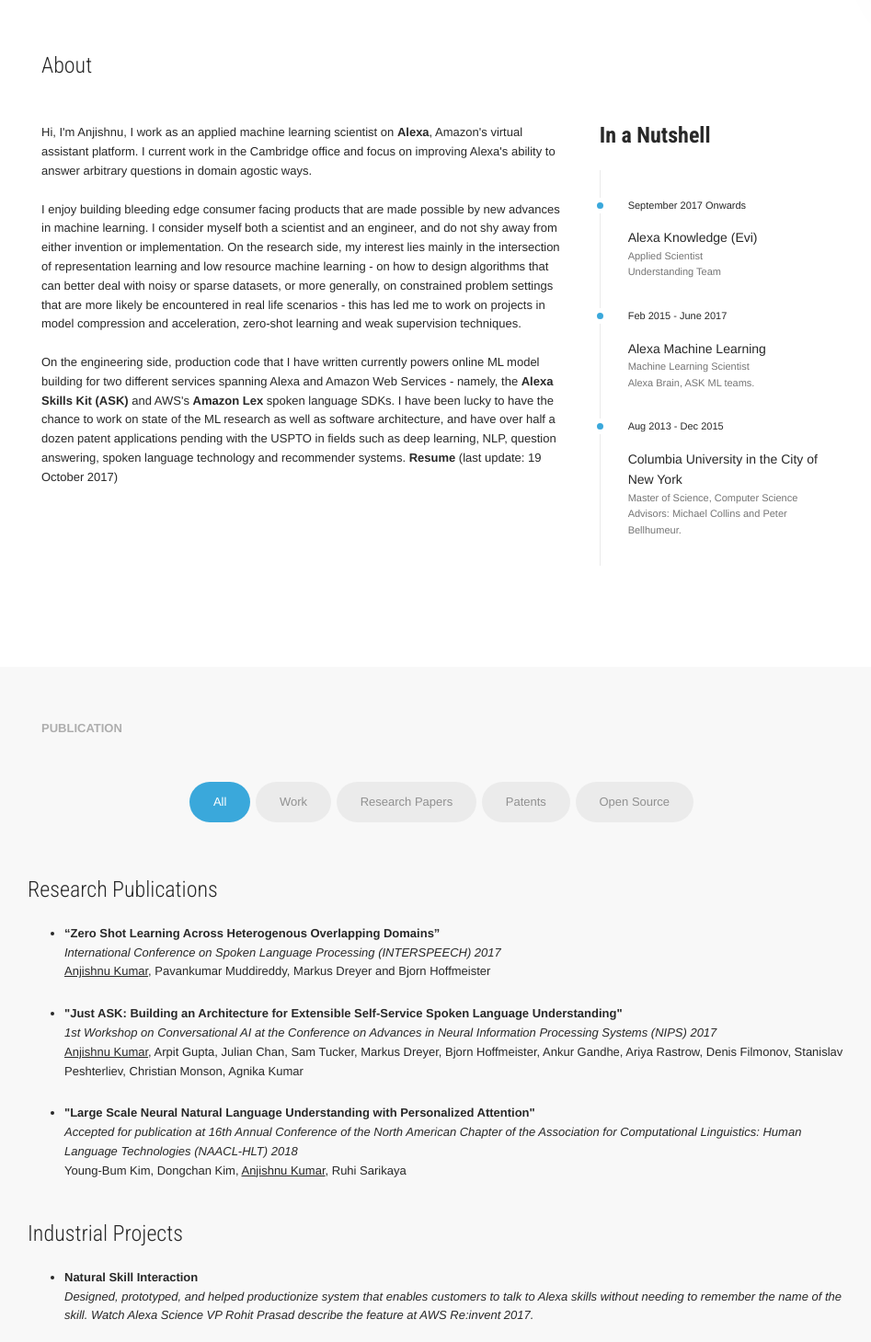
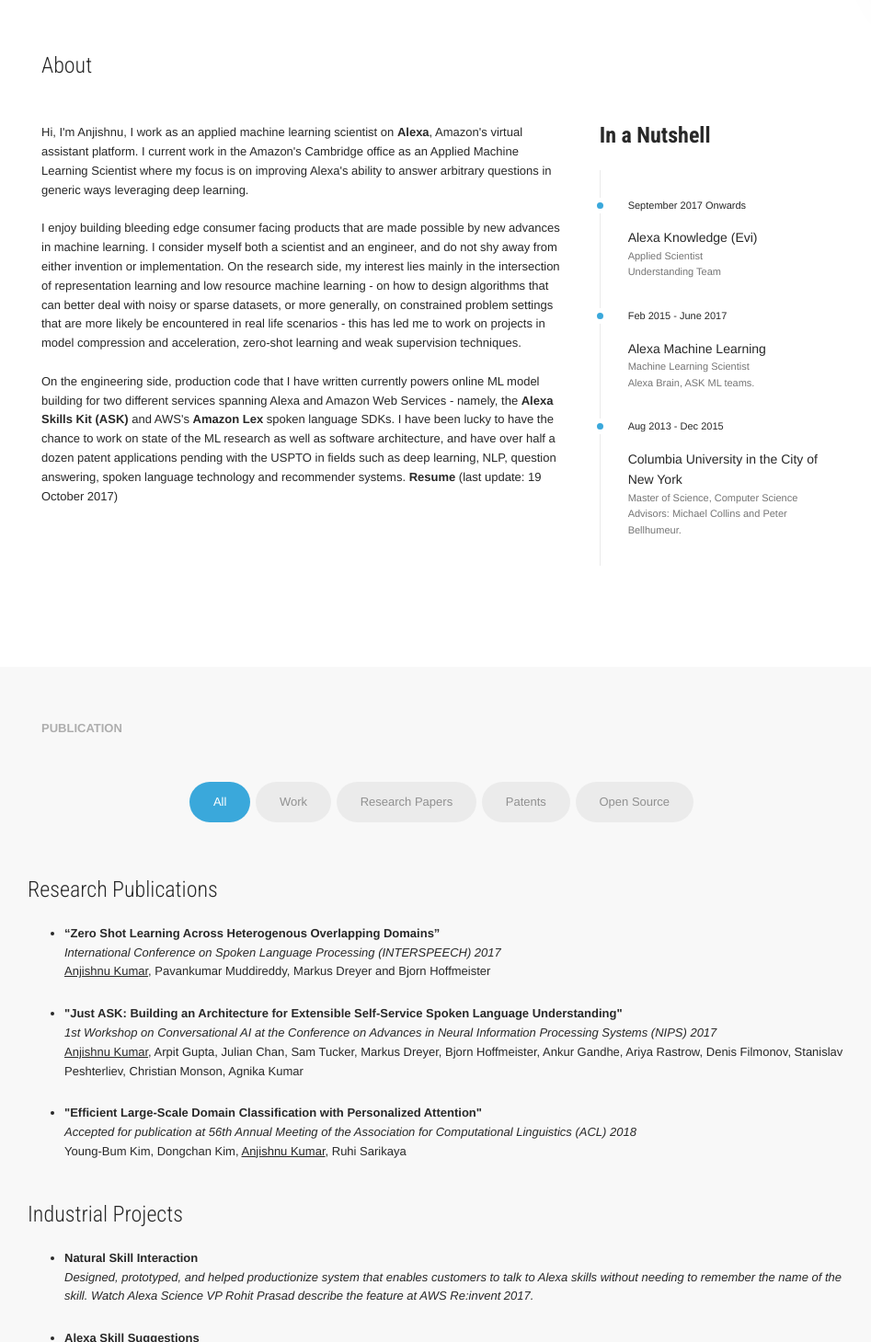
Before and after one commit to anjishnu/anjishnu.github.io, a plain HTML site: page index.html in a window 1280 px wide. Shown: the part 802-2261 px from the top of the page at 92% size, without its empty margins (300-1247 px from the left). Drawn offline with Linux system fonts and the light colour scheme; some packages are replaced by stand-ins of ours.

Commit message:
ACL 2018

```diff
--- a/index.html
+++ b/index.html
@@ -118,7 +118,8 @@
 
 		      Hi, I'm Anjishnu, I work as an applied machine learning scientist on
                       <strong><a href="https://en.wikipedia.org/wiki/Amazon_Alexa" target="_blank">Alexa</a></strong>, Amazon's virtual assistant platform.
-                      I current work in the Cambridge office and focus on improving Alexa's ability to answer arbitrary questions in domain agostic ways.
+                      I current work in the Amazon's Cambridge office as an Applied Machine Learning Scientist
+		      where my focus is on improving Alexa's ability to answer arbitrary questions in generic ways leveraging deep learning.
 
                       <br><br>
 		      I enjoy building bleeding edge consumer facing products that are made possible by new advances in machine learning. I consider myself both a scientist and an engineer, and do not shy away from either invention or implementation.
@@ -222,9 +223,8 @@
 
                     <ul class="research" reversed>
                         <li>
-                        <b>"Large Scale Neural Natural Language Understanding with Personalized Attention"</b><p>
-                            <i>Accepted for publication at 16th Annual Conference of the North American Chapter of the Association for Computational Linguistics:
-			      Human Language Technologies (NAACL-HLT) 2018</i><br>
+                        <b>"Efficient Large-Scale Domain Classification with Personalized Attention"</b><p>
+                            <i>Accepted for publication at 56th Annual Meeting of the Association for Computational Linguistics (ACL) 2018</i><br>
                             Young-Bum Kim, Dongchan Kim, <u>Anjishnu Kumar</u>, Ruhi Sarikaya
                         </li>
                     </ul>
```
